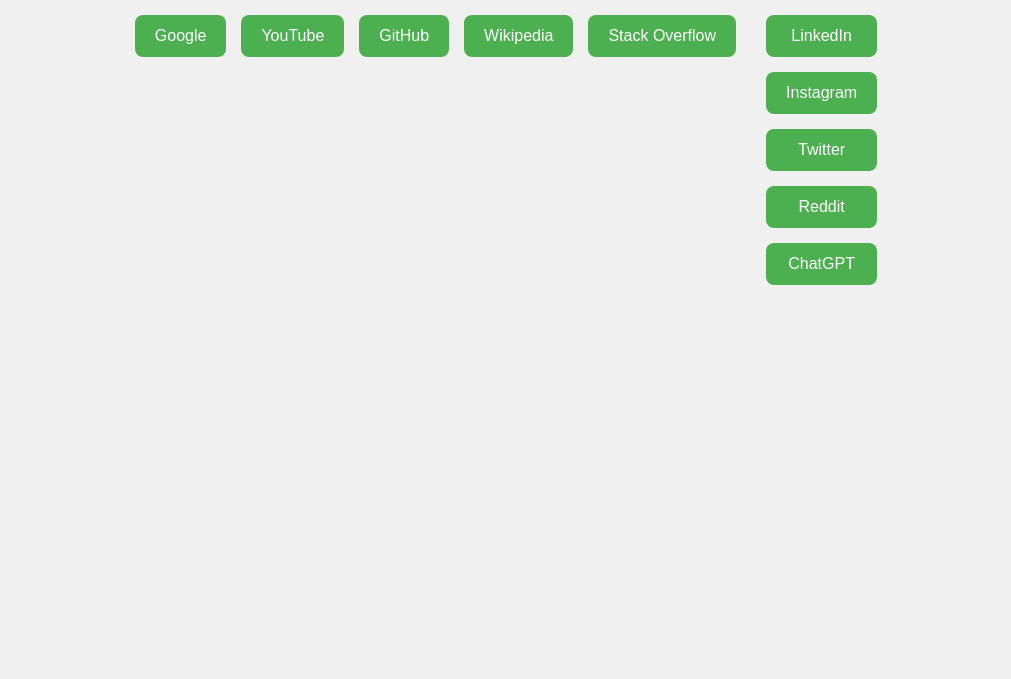
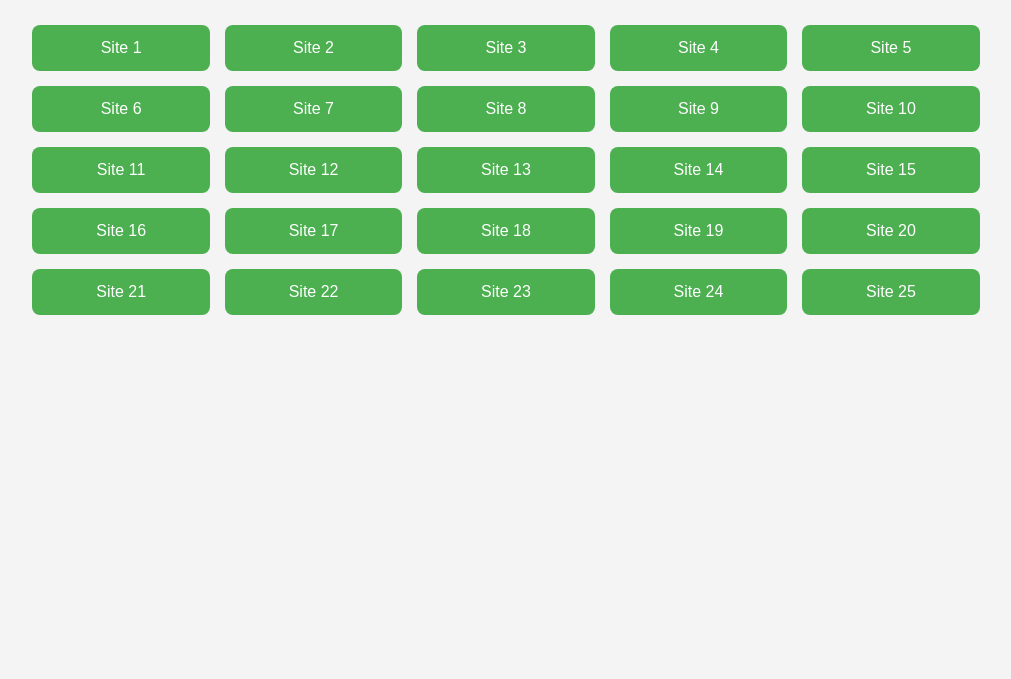
Before and after one commit to CedrimMCZ/C3R, a plain HTML site: page index.html in a window 1280 px wide. Shown: the part 121-800 px from the top of the page, without its empty margins (134-1145 px from the left). Drawn offline with Linux system fonts and the light colour scheme.

Commit message:
grid 25 links responsivos

```diff
--- a/index.html
+++ b/index.html
@@ -3,30 +3,36 @@
 <head>
   <meta charset="UTF-8" />
   <meta name="viewport" content="width=device-width, initial-scale=1.0"/>
-  <title>Meus Links Responsivos</title>
+  <title>Grade de Links</title>
   <link rel="stylesheet" href="style.css" />
 </head>
 <body>
-  <h1>Links Favoritos</h1>
+  <h1>Meus Links Favoritos</h1>
 
-  <div class="container">
-    <div class="horizontal-buttons">
-      <button onclick="irPara('https://www.google.com')">Google</button>
-      <button onclick="irPara('https://www.youtube.com')">YouTube</button>
-      <button onclick="irPara('https://www.github.com')">GitHub</button>
-      <button onclick="irPara('https://www.wikipedia.org')">Wikipedia</button>
-      <button onclick="irPara('https://www.stackoverflow.com')">Stack Overflow</button>
-    </div>
-
-    <div class="vertical-buttons">
-      <button onclick="irPara('https://www.linkedin.com')">LinkedIn</button>
-      <button onclick="irPara('https://www.instagram.com')">Instagram</button>
-      <button onclick="irPara('https://www.twitter.com')">Twitter</button>
-      <button onclick="irPara('https://www.reddit.com')">Reddit</button>
-      <button onclick="irPara('https://chat.openai.com')">ChatGPT</button>
-    </div>
-  </div>
-
-  <script src="script.js"></script>
-</body>
-</html>
+  <div class="grid-container">
+    <button onclick="irPara('https://site1.com')">Site 1</button>
+    <button onclick="irPara('https://site2.com')">Site 2</button>
+    <button onclick="irPara('https://site3.com')">Site 3</button>
+    <button onclick="irPara('https://site4.com')">Site 4</button>
+    <button onclick="irPara('https://site5.com')">Site 5</button>
+    <button onclick="irPara('https://site6.com')">Site 6</button>
+    <button onclick="irPara('https://site7.com')">Site 7</button>
+    <button onclick="irPara('https://site8.com')">Site 8</button>
+    <button onclick="irPara('https://site9.com')">Site 9</button>
+    <button onclick="irPara('https://site10.com')">Site 10</button>
+    <button onclick="irPara('https://site11.com')">Site 11</button>
+    <button onclick="irPara('https://site12.com')">Site 12</button>
+    <button onclick="irPara('https://site13.com')">Site 13</button>
+    <button onclick="irPara('https://site14.com')">Site 14</button>
+    <button onclick="irPara('https://site15.com')">Site 15</button>
+    <button onclick="irPara('https://site16.com')">Site 16</button>
+    <button onclick="irPara('https://site17.com')">Site 17</button>
+    <button onclick="irPara('https://site18.com')">Site 18</button>
+    <button onclick="irPara('https://site19.com')">Site 19</button>
+    <button onclick="irPara('https://site20.com')">Site 20</button>
+    <button onclick="irPara('https://site21.com')">Site 21</button>
+    <button onclick="irPara('https://site22.com')">Site 22</button>
+    <button onclick="irPara('https://site23.com')">Site 23</button>
+    <button onclick="irPara('https://site24.com')">Site 24</button>
+    <button onclick="irPara('https://site25.com')">Site 25</button>
+  </di
--- a/style.css
+++ b/style.css
@@ -1,36 +1,25 @@
 body {
   font-family: Arial, sans-serif;
+  background-color: #f4f4f4;
   text-align: center;
-  padding: 30px;
-  background-color: #f0f0f0;
+  padding: 40px;
 }
 
 h1 {
   margin-bottom: 40px;
 }
 
-.container {
-  display: flex;
-  flex-direction: column;
-  gap: 30px;
-  align-items: center;
+.grid-container {
+  display: grid;
+  grid-template-columns: 1fr;
+  gap: 15px;
+  max-width: 400px;
+  margin: 0 auto;
 }
 
-.horizontal-buttons,
-.vertical-buttons {
-  display: flex;
-  gap: 15px;
-  flex-wrap: wrap;
-  justify-content: center;
-}
-
-.vertical-buttons {
-  flex-direction: column;
-}
-
-/* Estilo dos botões */
+/* Botões */
 button {
-  padding: 12px 20px;
+  padding: 14px 20px;
   font-size: 16px;
   border: none;
   border-radius: 8px;
@@ -44,19 +33,12 @@ button:hover {
   background-color: #388e3c;
 }
 
-/* Layout para telas grandes (ex: computadores) */
+/* Modo Computador: grid 5x5 */
 @media screen and (min-width: 1024px) {
-  .container {
-    flex-direction: row;
-    justify-content: center;
-    align-items: flex-start;
-  }
-
-  .horizontal-buttons {
-    flex-direction: row;
-  }
-
-  .vertical-buttons {
-    flex-direction: column;
+  .grid-container {
+    max-width: none;
+    width: 80%;
+    margin: 0 auto;
+    grid-template-columns: repeat(5, 1fr);
   }
 }
```
